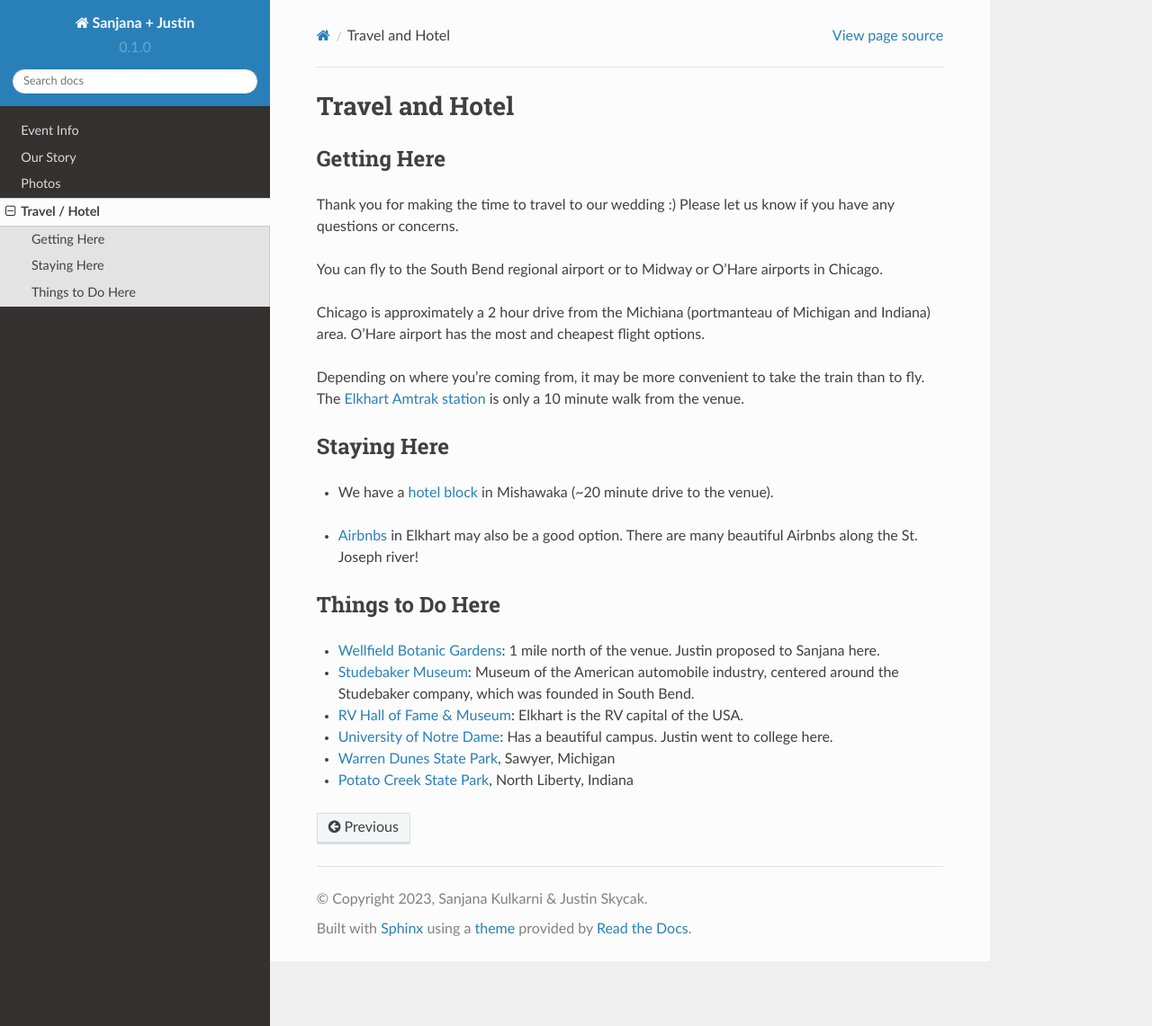
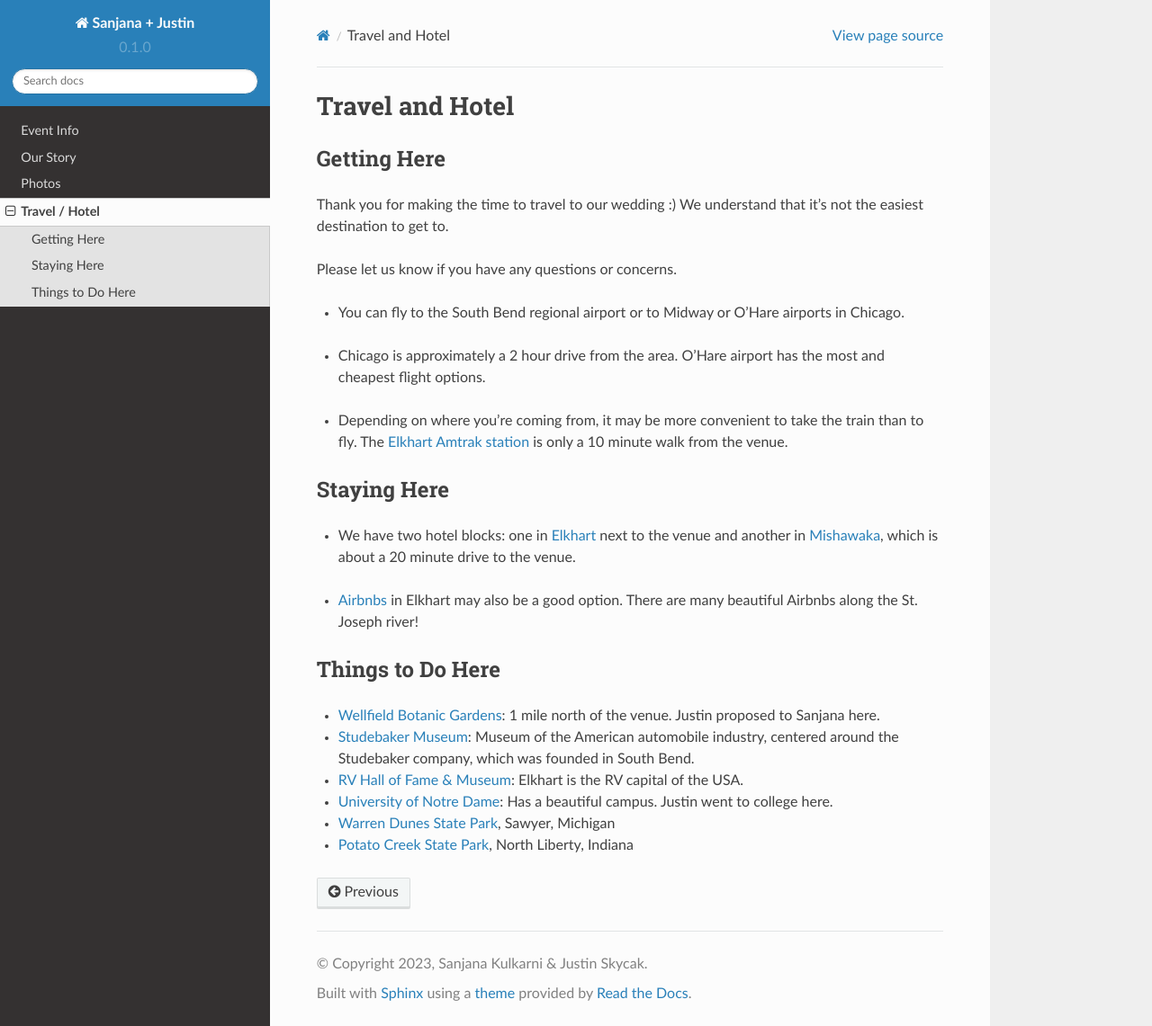
Before and after one commit to jpskycak/wedding, a Sphinx documentation site: the page built from docs/source/hotel.rst, in a window 1280 px wide and 1141 px high. Shown: the whole window at 90% size. Built offline with Sphinx 7.4.7 and the Read the Docs theme 2.0.0, drawn with Linux system fonts in a browser that asks for light colours.

Commit message:
Update hotel.rst

```diff
--- a/docs/source/hotel.rst
+++ b/docs/source/hotel.rst
@@ -4,18 +4,23 @@ Travel and Hotel
 Getting Here
 **********
 
-Thank you for making the time to travel to our wedding :) Please let us know if you have any questions or concerns.
+Thank you for making the time to travel to our wedding :) We understand that it's not the easiest destination to get to.
 
-You can fly to the South Bend regional airport or to Midway or O'Hare airports in Chicago.
+Please let us know if you have any questions or concerns.
 
-Chicago is approximately a 2 hour drive from the Michiana (portmanteau of Michigan and Indiana) area. O'Hare airport has the most and cheapest flight options.
+* You can fly to the South Bend regional airport or to Midway or O'Hare airports in Chicago.
+\
 
-Depending on where you're coming from, it may be more convenient to take the train than to fly. The `Elkhart Amtrak station <https://www.amtrak.com/stations/ekh>`_ is only a 10 minute walk from the venue.
+* Chicago is approximately a 2 hour drive from the area. O'Hare airport has the most and cheapest flight options.
+\
+
+* Depending on where you're coming from, it may be more convenient to take the train than to fly. The `Elkhart Amtrak station <https://www.amtrak.com/stations/ekh>`_ is only a 10 minute walk from the venue.
+\
 
 Staying Here
 **********
 
-* We have a `hotel block <https://www.hilton.com/en/book/reservation/rooms/?ctyhocn=SBNHTHT&arrivalDate=2024-10-04&departureDate=2024-10-06&groupCode=cht601&room1NumAdults=2>`_ in Mishawaka (~20 minute drive to the venue).
+* We have two hotel blocks: one in `Elkhart <https://bit.ly/elkhart-hotel>`_ next to the venue and another in `Mishawaka <https://www.hilton.com/en/book/reservation/rooms/?ctyhocn=SBNHTHT&arrivalDate=2024-10-04&departureDate=2024-10-06&groupCode=cht601&room1NumAdults=2>`_, which is about a 20 minute drive to the venue.
 \
 
 * `Airbnbs <https://www.airbnb.com/s/Elkhart--Indiana--United-States/homes?tab_id=home_tab&refinement_paths%5B%5D=%2Fhomes&flexible_trip_lengths%5B%5D=one_week&monthly_start_date=2024-05-01&monthly_length=3&monthly_end_date=2024-08-01&price_filter_input_type=0&channel=EXPLORE&query=Elkhart%2C%20IN&place_id=ChIJE67jW8PCFogRy4iDAtnv7Xo&date_picker_type=calendar&checkin=2024-10-04&checkout=2024-10-06&adults=2&source=structured_search_input_header&search_type=user_map_move&search_mode=regular_search&price_filter_num_nights=2&ne_lat=41.71097255705831&ne_lng=-85.95591620668222&sw_lat=41.652412088038595&sw_lng=-86.01970598951141&zoom=13.219956233363156&zoom_level=13.219956233363156&search_by_map=true>`_ in Elkhart may also be a good option. There are many beautiful Airbnbs along the St. Joseph river!
```
